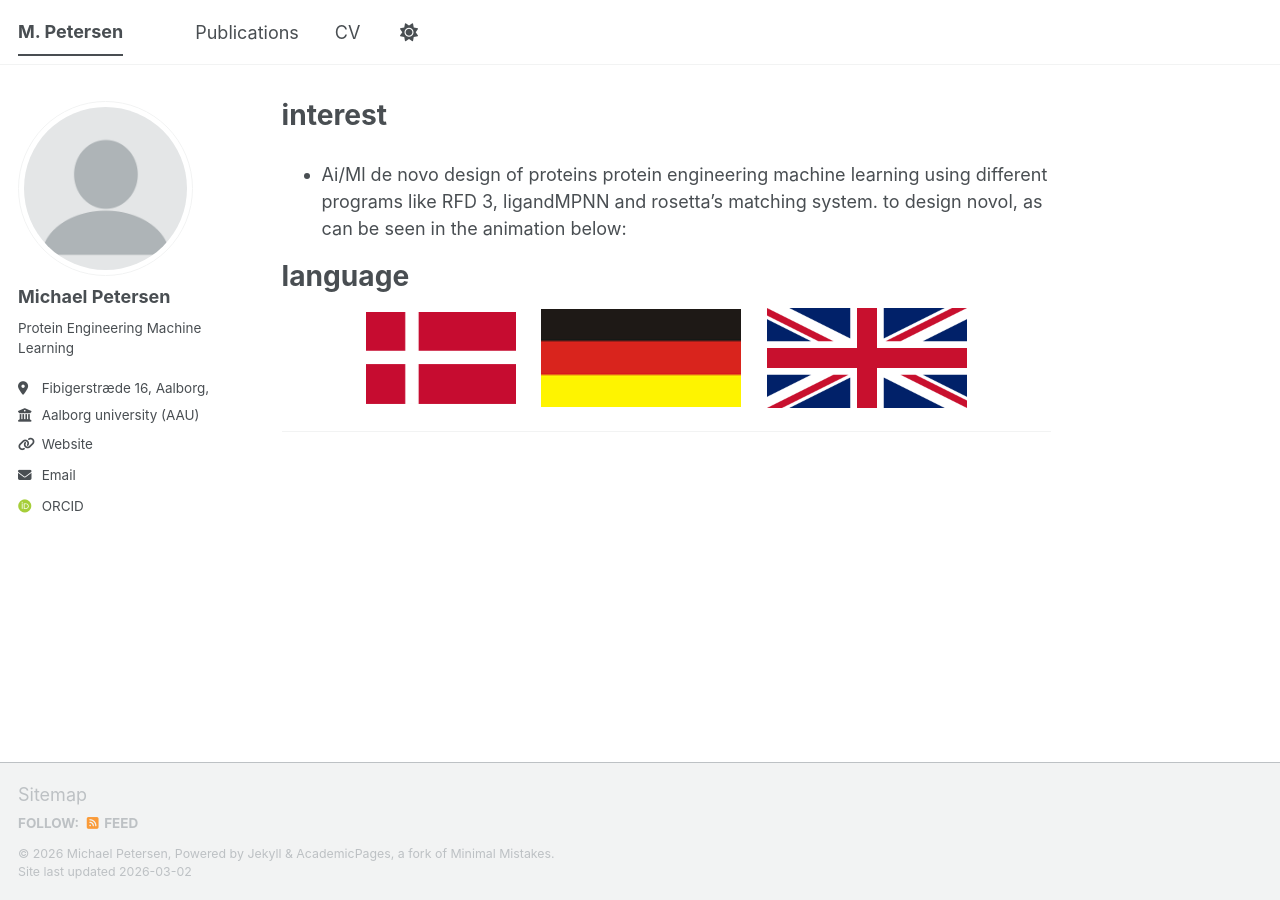
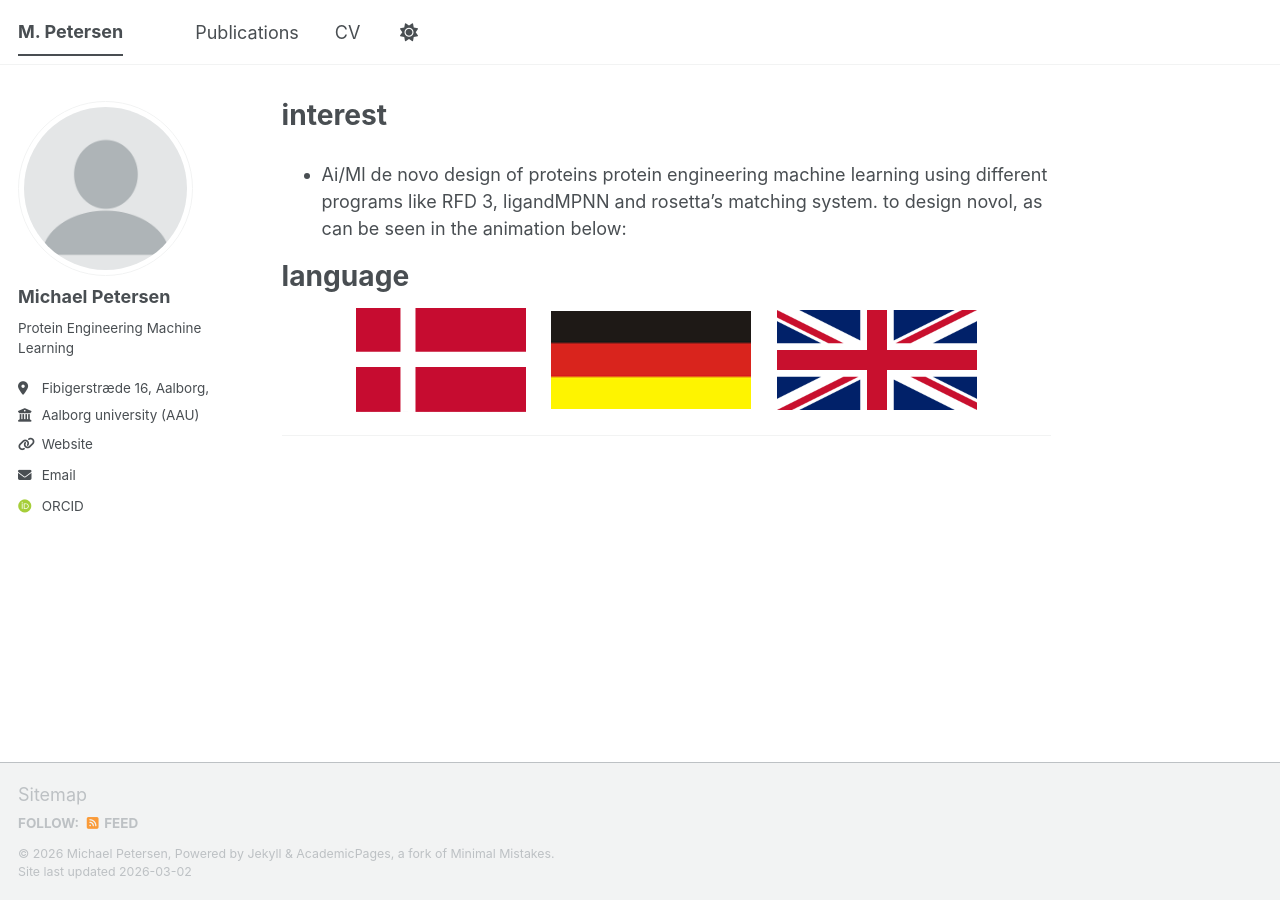
Before and after one commit to michipetersen18-rgb/cv_michael, a Jekyll site: the page built from _pages/about.md, in a window 1280 px wide. Built offline with Jekyll 4.4.1, drawn with Linux system fonts in a browser that asks for light colours; some web fonts are replaced; a script bundle is joined from its source files by our own code; library files that are not in the unit come from our copies.

Commit message:
Update about.md

```diff
--- a/_pages/about.md
+++ b/_pages/about.md
@@ -17,7 +17,7 @@ language
 
 
 <p align="center">
-  <img src="images/dansk_flag.png" width="150" />
+  <img src="images/dansk_flag.png" width="170" />
    &nbsp;&nbsp;&nbsp;
   <img src="images/tysk_flag.png" width="200" />
    &nbsp;&nbsp;&nbsp;
```
